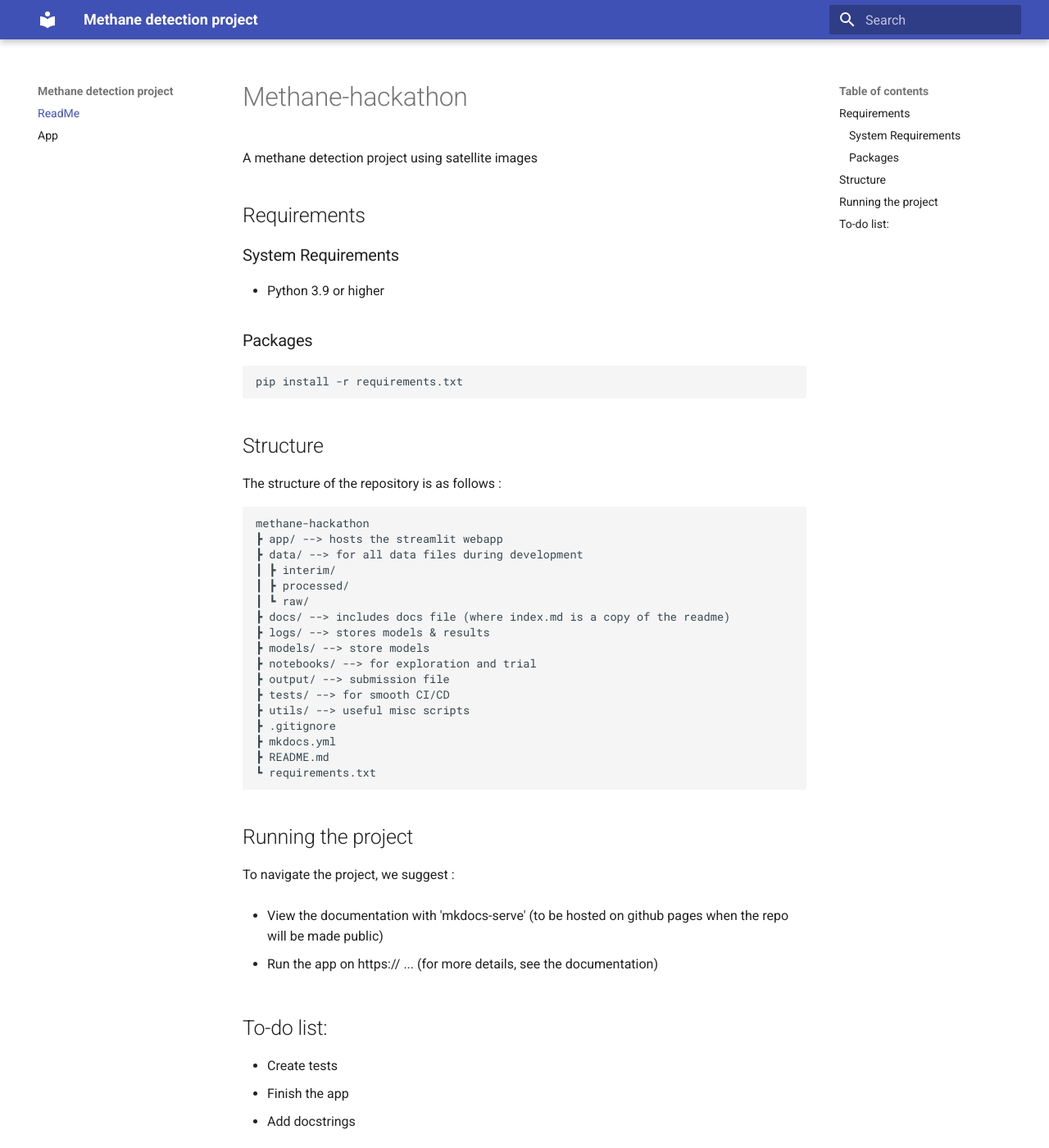
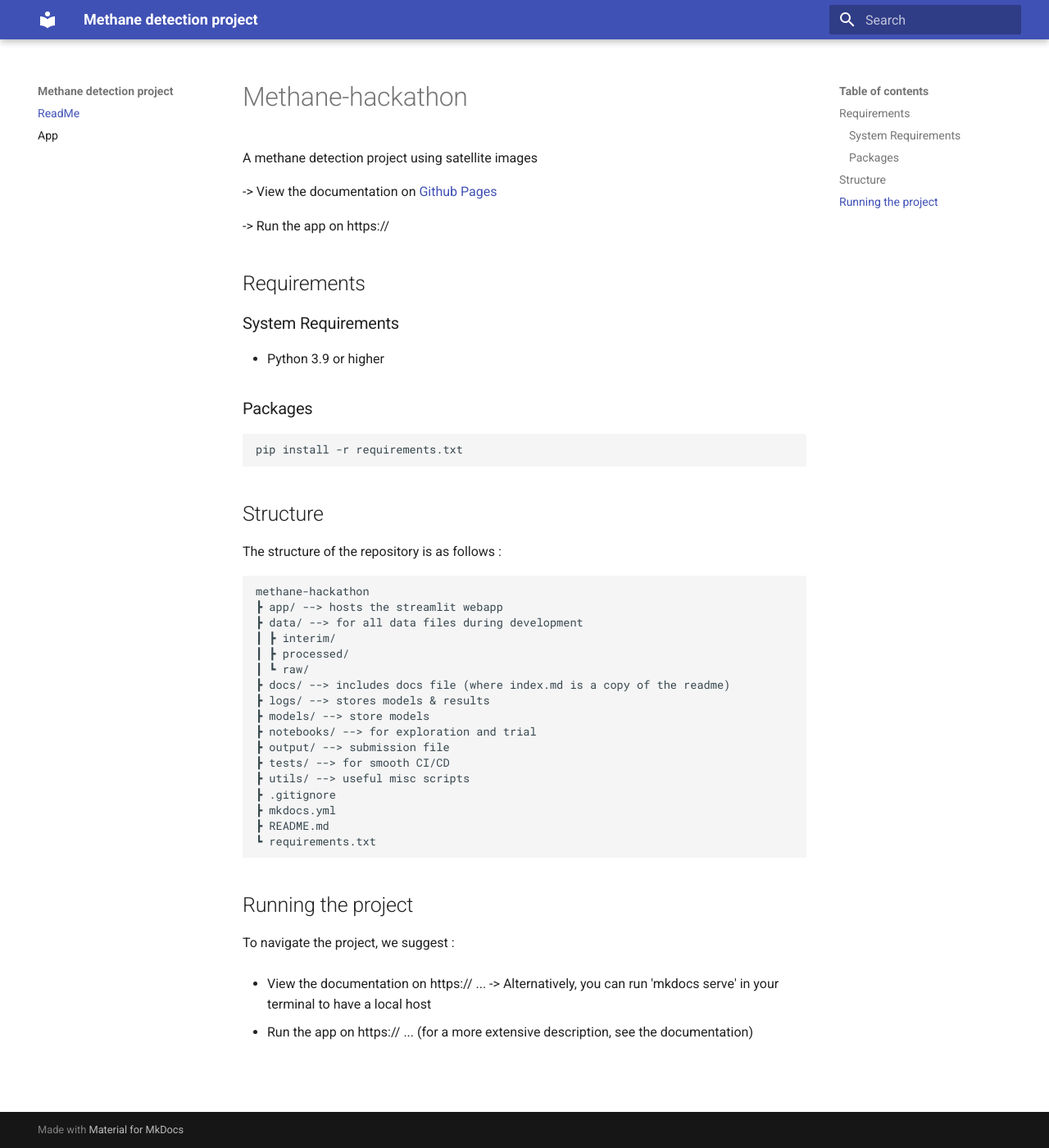
Before and after one commit to guillaumedherouville/mckinsey-methane-hackathon, an MkDocs documentation site: the page built from docs/index.md, in a window 1280 px wide and 1400 px high. Shown: the whole window at 82% size. Built offline with MkDocs 1.6.1 and Material for MkDocs 9.7.7, drawn with Linux system fonts in a browser that asks for light colours.

Commit message:
Update index.md

```diff
--- a/docs/index.md
+++ b/docs/index.md
@@ -1,5 +1,9 @@
 # Methane-hackathon
 A methane detection project using satellite images
+
+-> View the documentation on [Github Pages](https://guillaumedherouville.github.io/mckinsey-methane-hackathon/)
+
+-> Run the app on https://
 
 ##  Requirements
 
@@ -37,11 +41,7 @@ methane-hackathon
 ## Running the project
 To navigate the project, we suggest :
 
-- View the documentation with 'mkdocs-serve' (to be hosted on github pages when the repo will be made public)
+- View the documentation on https:// ...
+-> Alternatively, you can run 'mkdocs serve' in your terminal to have a local host
 
-- Run the app on https:// ...   (for more details, see the documentation)
-
-## To-do list:
-- Create tests
-- Finish the app
-- Add docstrings
+- Run the app on https:// ...   (for a more extensive description, see the documentation)
```
